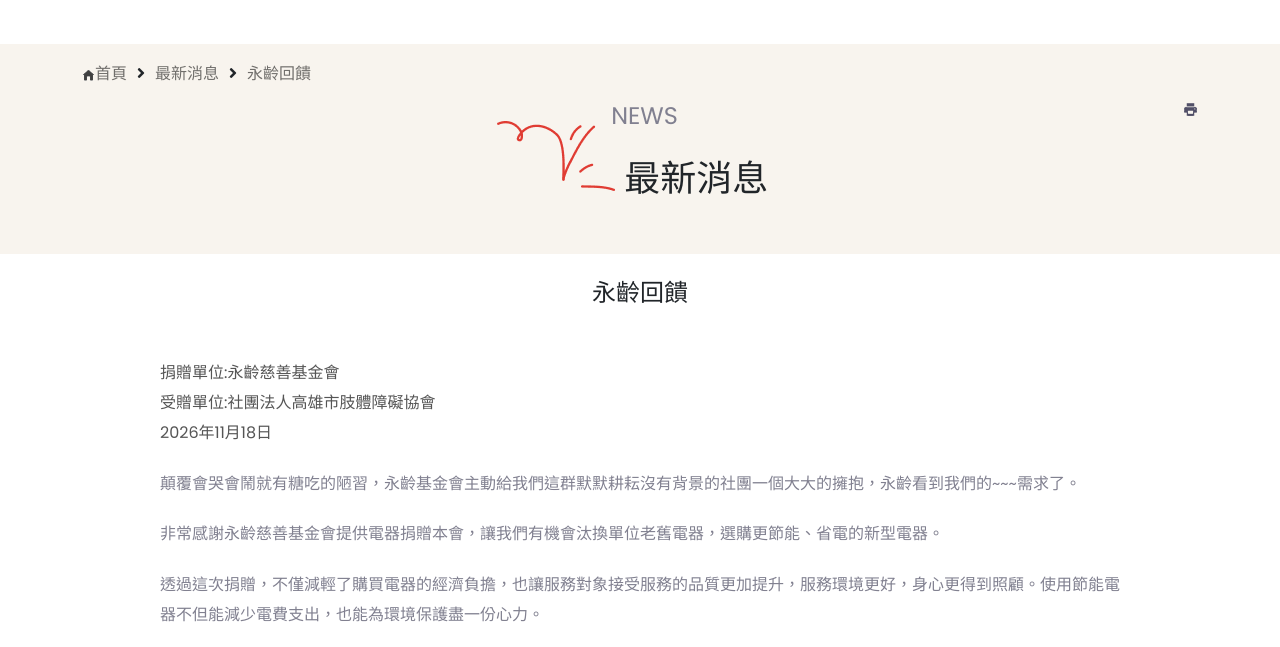
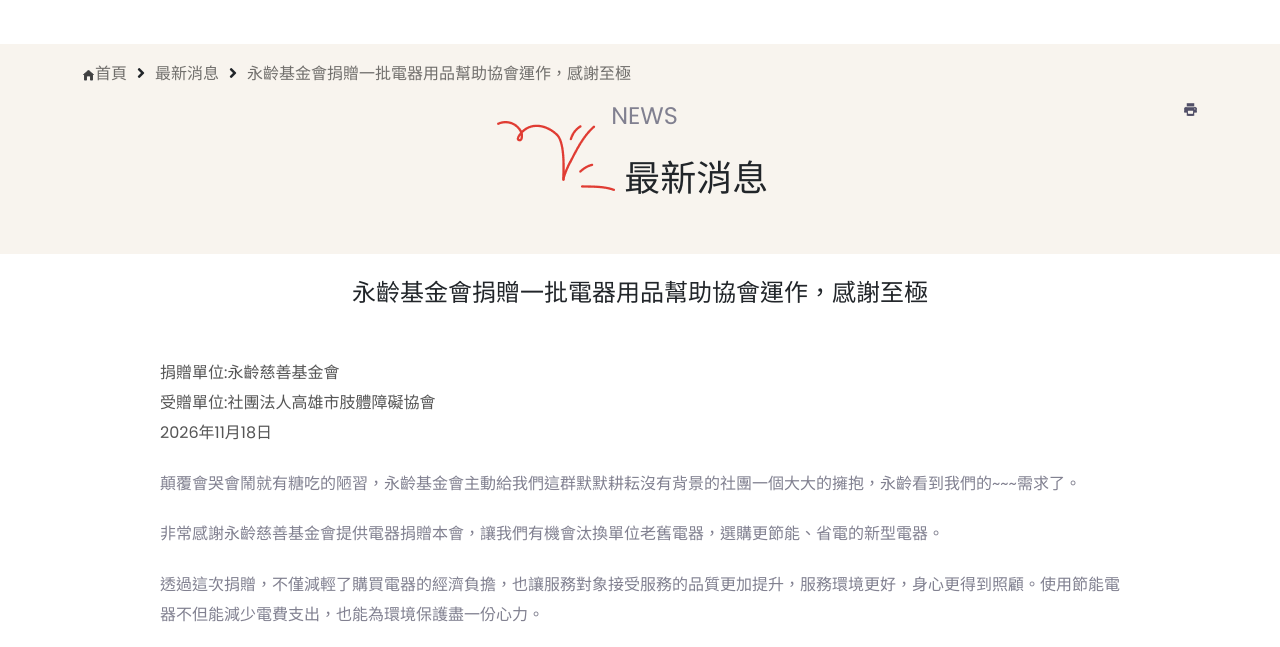
Before and after one commit to kaohsiungpia/kpia, a plain HTML site: page news_detail-15.html in a window 1280 px wide. Shown: the part 146-793 px from the top of the page. Drawn offline with Linux system fonts and the light colour scheme; a script that the page names is missing.

Commit message:
更新永齡基金會捐贈消息標題
依指定文字同步調整首頁、消息列表、內頁標題與相關替代文字，並記錄修改項目；已檢查桌面及手機版換行與 UTF-8 BOM 編碼。

```diff
--- a/news_detail-15.html
+++ b/news_detail-15.html
@@ -5,7 +5,7 @@
     <meta charset="utf-8">
     <meta name="viewport" content="width=device-width, initial-scale=1, shrink-to-fit=no">
     <!-- Title -->
-    <title>永齡回饋｜最新消息｜高雄市肢體障礙協會</title>
+    <title>永齡基金會捐贈一批電器用品幫助協會運作，感謝至極｜最新消息｜高雄市肢體障礙協會</title>
     <!-- Bootstrap css -->
     <link rel="stylesheet" href="assets/css/bootstrap.min.css" />
     <!-- animate css -->
@@ -180,7 +180,7 @@
 					<li><i class="fas fa-angle-right breadcrumb_item"></i></li>
 					<li class="breadcrumb_item"> <a href="news.html">最新消息</a></li>
 					<li><i class="fas fa-angle-right breadcrumb_item"></i></li>
-					<li class="breadcrumb_item"> <a href="news_detail-15.html">永齡回饋
+					<li class="breadcrumb_item"> <a href="news_detail-15.html">永齡基金會捐贈一批電器用品幫助協會運作，感謝至極
 
 </a></li>
 				  </ol>
@@ -199,7 +199,7 @@
 		</footer>
         <div class="container">
             <article class="news-article" aria-labelledby="news-title">
-                <h3 class="section_heading" id="news-title">永齡回饋</h3>
+                <h3 class="section_heading" id="news-title">永齡基金會捐贈一批電器用品幫助協會運作，感謝至極</h3>
                 <p class="news-article-info">捐贈單位:永齡慈善基金會<br>受贈單位:社團法人高雄市肢體障礙協會<br><time datetime="2026-11-18">2026年11月18日</time></p>
                 <p>顛覆會哭會鬧就有糖吃的陋習，永齡基金會主動給我們這群默默耕耘沒有背景的社團一個大大的擁抱，永齡看到我們的~~~需求了。</p>
                 <p>非常感謝永齡慈善基金會提供電器捐贈本會，讓我們有機會汰換單位老舊電器，選購更節能、省電的新型電器。</p>
@@ -209,18 +209,18 @@
             <div class="row popup-gallery news-gallery">
                 <div class="col-lg-6 col-md-6 col-sm-12 col-12">
                     <div class="gallery_item">
-                        <img src="assets/img/img_news15-1.jpg" alt="永齡回饋照片 1" loading="lazy">
+                        <img src="assets/img/img_news15-1.jpg" alt="永齡基金會捐贈一批電器用品幫助協會運作，感謝至極照片 1" loading="lazy">
                         <div class="gallery_overlay">
-                            <a href="assets/img/img_news15-1.jpg" title="永齡回饋照片 1" aria-label="放大永齡回饋照片 1"><img
+                            <a href="assets/img/img_news15-1.jpg" title="永齡基金會捐贈一批電器用品幫助協會運作，感謝至極照片 1" aria-label="放大永齡基金會捐贈一批電器用品幫助協會運作，感謝至極照片 1"><img
                                     src="assets/img/icon/arrow-round.png" alt="放大照片"></a>
                         </div>
                     </div>
                 </div>
                 <div class="col-lg-6 col-md-6 col-sm-12 col-12">
                     <div class="gallery_item">
-                        <img src="assets/img/img_news15-2.jpg" alt="永齡回饋照片 2" loading="lazy">
+                        <img src="assets/img/img_news15-2.jpg" alt="永齡基金會捐贈一批電器用品幫助協會運作，感謝至極照片 2" loading="lazy">
                         <div class="gallery_overlay">
-                            <a href="assets/img/img_news15-2.jpg" title="永齡回饋照片 2" aria-label="放大永齡回饋照片 2"><img
+                            <a href="assets/img/img_news15-2.jpg" title="永齡基金會捐贈一批電器用品幫助協會運作，感謝至極照片 2" aria-label="放大永齡基金會捐贈一批電器用品幫助協會運作，感謝至極照片 2"><img
                                     src="assets/img/icon/arrow-round.png" alt="放大照片"></a>
                         </div>
                     </div>
```
Also changed, not shown: index.html (+2 -2 lines), news.html (+2 -2 lines), 1 other file.
